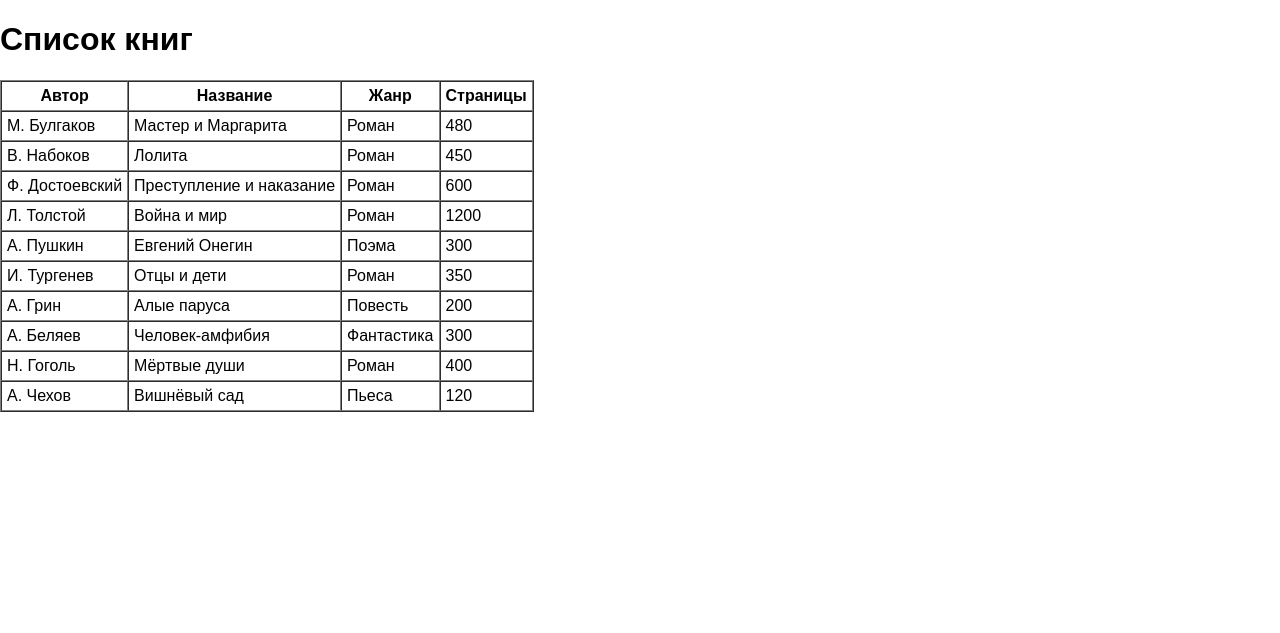
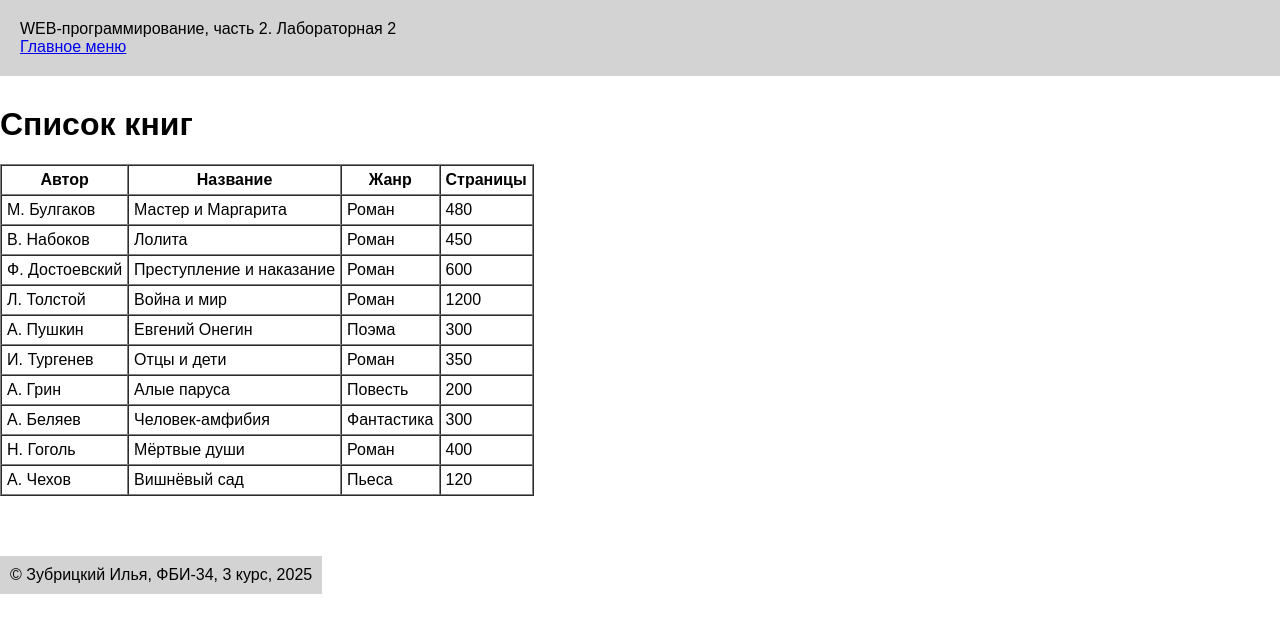
Before and after one commit to ely228/web-back-labs, a Flask app: page /lab2/books in a window 1280 px wide. Shown: the top 633 px of the page. Run offline with Flask 3, Linux system fonts and the light colour scheme.

Commit message:
РГЗ правки

```diff
--- a/app.py
+++ b/app.py
@@ -84,35 +84,35 @@ def index():
 <html>
     <head>
         <title>НГТУ, ФБ, Лабораторные работы</title>
+        <link rel="stylesheet" href="{{ url_for('static', filename='lab1/main.css') }}">
+        <link rel="icon" type="image/png" href="{{ url_for('static', filename='lab2/favicon.ico', v=2) }}">
     </head>
     <body>
-        <header><h1>НГТУ, ФБ, WEB-программирование, часть 2. Список лабораторных</h1></header>
-        <nav>
-            <ul>
-                <li><a href="/lab1">Первая лабораторная</a></li>
-                <li><a href="/lab2">Вторая лабораторная</a></li>
-                <li><a href="/lab3">Третья лабораторная</a></li>
-                <li><a href="/lab4">Четвертая лабораторная</a></li>
-                <li><a href="/lab5/">Пятая лабораторная</a></li>
-                <li><a href="/lab6">Шестая лабораторная</a></li>
-                <li><a href="/rgz/">РГЗ</a></li>
-            </ul>
-        </nav>
+        <header>
+            WEB-программирование, часть 2. Главная страница
+            <nav>
+                <a href="/">Главное меню</a>
+            </nav>
+        </header>
+        <main>
+            <h1>НГТУ, ФБ, Лабораторные работы</h1>
+            <nav>
+                <ul>
+                    <li><a href="/lab1">Первая лабораторная</a></li>
+                    <li><a href="/lab2">Вторая лабораторная</a></li>
+                    <li><a href="/lab3">Третья лабораторная</a></li>
+                    <li><a href="/lab4">Четвертая лабораторная</a></li>
+                    <li><a href="/lab5/">Пятая лабораторная</a></li>
+                    <li><a href="/lab6">Шестая лабораторная</a></li>
+                    <li><a href="/rgz/">РГЗ</a></li>
+                </ul>
+            </nav>
+        </main>
         <footer>
-            <p>Зубрицкий Илья Сергеевич, ФБИ-34, 3 курс, 2025</p>
+            &copy; Зубрицкий Илья, ФБИ-34, 3 курс, 2025
         </footer>
     </body>
 </html>'''
-
-    return '''
-<!doctype html"
-<html>
-    <body>
-        <h1>Создано успешно</h1>
-        <div><i>что-то создано...</i></div>
-    </body>
-</html>
-''',201
 
 
 @app.errorhandler(500)
--- a/templates/base.html
+++ b/templates/base.html
@@ -1,11 +1,47 @@
 <!DOCTYPE html>
-<html>
+<html lang="en">
 <head>
-    <title>{% block title %}НГТУ{% endblock %}</title>
+    <meta charset="UTF-8">
+    <meta name="viewport" content="width=device-width, initial-scale=1.0">
+    <title>Зубрицкий Илья {% block lab%}{%endblock %} </title>
     <link rel="stylesheet" href="{{ url_for('static', filename='lab1/main.css') }}">
-    {% block styles %}{% endblock %}
-</head>
-<body>
-    {% block main %}{% endblock %}
+    <link rel="icon" type="image/png"
+      href="{{ url_for('static', filename='lab2/favicon.ico', v=2) }}">
+    <style>
+    body {
+        {% if request.cookies.get('color') %}
+        color: {{ request.cookies.get('color') }};
+        {% endif %}
+
+        {% if request.cookies.get('bg_color') %}
+        background-color: {{ request.cookies.get('bg_color') }};
+        {% endif %}
+
+        {% if request.cookies.get('font_size') %}
+        font-size: {{ request.cookies.get('font_size') }}px;
+        {% endif %}
+
+        {% if request.cookies.get('font_style') %}
+        font-style: {{ request.cookies.get('font_style') }};
+        {% endif %}
+    }
+    </style>
+    {% block head %} {% endblock %}
+    </head>
+
+    <body>
+    <header>
+        WEB-программирование, часть 2. {{ self.lab() }}
+        <nav>
+            <a href="{{ url_for('index') }}">Главное меню</a>
+        </nav>
+    </header>
+    <main>
+        {% block main %} {% endblock %}
+    </main>
+    <footer>
+        &copy; Зубрицкий Илья, ФБИ-34, 3 курс, 2025
+    </footer>
+    {% block script %}{% endblock %}
 </body>
 </html>
```
